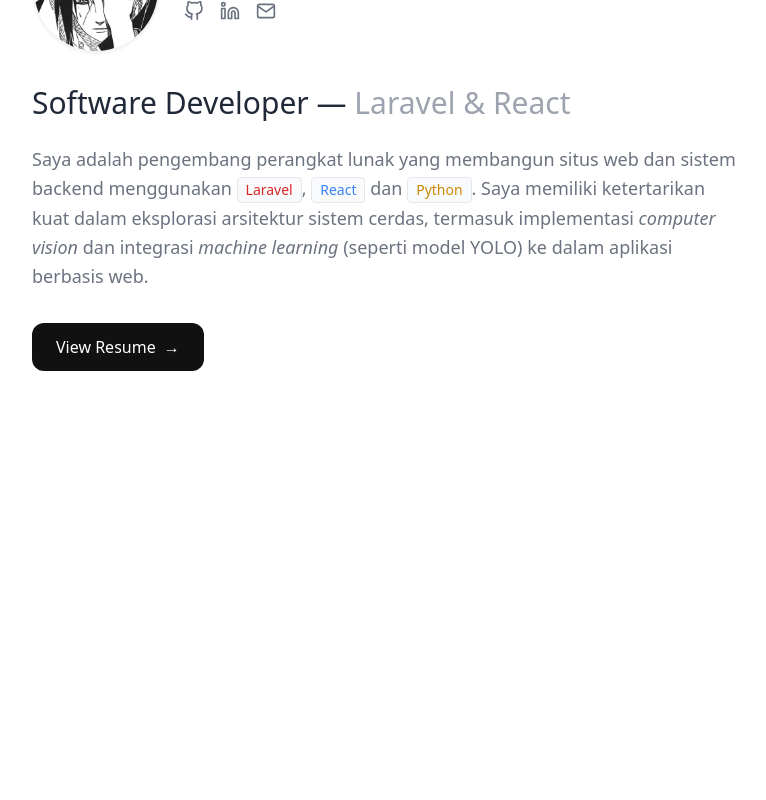
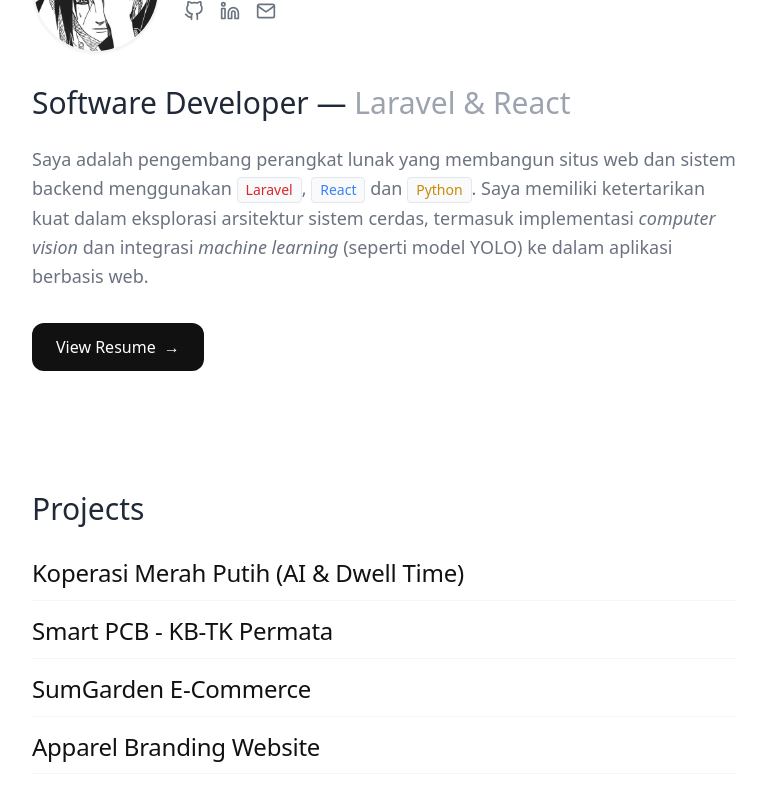
Before and after one commit to al1prahman/porto-alip-v3, a Next.js app: page / in a window 1280 px wide. Shown: the part 232-1032 px from the top of the page, without its empty margins (256-1022 px from the left). Before the commit the page ends 800 px from the top, so only its background shows below. Built offline with nearby package versions, Linux system fonts and the light colour scheme.

Commit message:
feat: add Projects component with HoverImageReveal integration; update Home component to include Projects

```diff
--- a/src/app/page.tsx
+++ b/src/app/page.tsx
@@ -2,6 +2,7 @@
 
 import Header from "@/components/Header";
 import Hero from "@/components/Hero";
+import Projects from "@/components/Projects"; // Import komponen baru
 import UserCursor from "@/components/UserCursor";
 import { useTheme } from "next-themes";
 import { useEffect, useState } from "react";
@@ -10,12 +11,10 @@ export default function Home() {
   const { resolvedTheme } = useTheme();
   const [mounted, setMounted] = useState(false);
 
-  // Mencegah hydration mismatch antara server dan client
   useEffect(() => {
     setMounted(true);
   }, []);
 
-  // Logika warna dinamis: jika dark mode, kursor putih (teks hitam). Jika light, kursor hitam (teks putih).
   const isDark = resolvedTheme === "dark";
   const cursorColor = isDark ? "#ffffff" : "#111111";
   const cursorTextColor = isDark ? "#000000" : "#ffffff";
@@ -23,7 +22,6 @@ export default function Home() {
   return (
     <div className="min-h-screen font-sans bg-white dark:bg-[#0a0a0a] text-black dark:text-white transition-colors duration-300 relative cursor-none">
 
-      {/* Kursor hanya di-render setelah komponen di-mount di klien */}
       {mounted && (
         <UserCursor
           name="Hi there!"
@@ -35,6 +33,10 @@ export default function Home() {
 
       <Header />
       <Hero />
+
+      {/* Tambahkan komponen Projects di sini */}
+      <Projects />
+
     </div>
   );
 }
--- /dev/null
+++ b/src/components/HoverImageReveal.tsx
@@ -0,0 +1,253 @@
+"use client";
+
+import { useRef, useState, type CSSProperties } from "react";
+import {
+  motion,
+  useMotionValue,
+  useSpring,
+  type Transition as MotionTransition,
+} from "framer-motion";
+
+interface Item {
+  text?: string;
+  image?: { src?: string; srcSet?: string; alt?: string };
+  link?: string;
+}
+
+interface ItemsValue {
+  itemCount?: number;
+  [key: string]: unknown;
+}
+
+const MAX_ITEMS = 6;
+
+interface FontValue {
+  fontSize?: number | string;
+  letterSpacing?: number | string;
+  lineHeight?: number | string;
+  [key: string]: unknown;
+}
+
+interface HoverImageRevealProps {
+  items?: ItemsValue;
+  font?: FontValue;
+  textColor?: string;
+  dimColor?: string;
+  align?: "left" | "center" | "right";
+  rowGap?: number;
+  imageWidth?: number;
+  imageHeight?: number;
+  rounded?: number;
+  offsetX?: number;
+  offsetY?: number;
+  followStrength?: number;
+  transition?: MotionTransition;
+  backgroundColor?: string;
+  style?: CSSProperties;
+}
+
+const DEFAULT_TRANSITION: MotionTransition = {
+  type: "spring",
+  stiffness: 400,
+  damping: 40,
+  mass: 1,
+};
+
+const alignToFlex: Record<string, CSSProperties["alignItems"]> = {
+  left: "flex-start",
+  center: "center",
+  right: "flex-end",
+};
+const alignToText: Record<string, CSSProperties["textAlign"]> = {
+  left: "left",
+  center: "center",
+  right: "right",
+};
+
+export default function HoverImageReveal({
+  items,
+  font,
+  textColor = "#FFFFFF",
+  dimColor = "#51565A",
+  align = "center",
+  rowGap = 30,
+  imageWidth = 400,
+  imageHeight = 250,
+  rounded = 16,
+  offsetX = 200,
+  offsetY = 0,
+  followStrength = 0,
+  transition = DEFAULT_TRANSITION,
+  backgroundColor = "transparent", // Diubah transparan agar menyatu dengan background utama
+  style,
+}: HoverImageRevealProps) {
+  const containerRef = useRef<HTMLDivElement>(null);
+  const [hovered, setHovered] = useState<number | null>(null);
+
+  const rawX = useMotionValue(0);
+  const rawY = useMotionValue(0);
+  const stiffness = 60 + followStrength * 5;
+  const springCfg = { stiffness, damping: 28, mass: 0.5 };
+  const x = useSpring(rawX, springCfg);
+  const y = useSpring(rawY, springCfg);
+
+  // Ambil data items dari props
+  const data = items || { itemCount: 0 };
+  const count = Math.max(1, Math.min(MAX_ITEMS, (data.itemCount as number) || 4));
+
+  const list: Item[] = [];
+  for (let i = 1; i <= count; i++) {
+    const it = data[`item${i}`] as Item | undefined;
+    list.push({
+      text: it?.text ?? `Item ${i}`,
+      image: it?.image,
+      link: it?.link,
+    });
+  }
+  const anyActive = hovered != null;
+
+  const onMove = (e: React.MouseEvent) => {
+    const rect = containerRef.current?.getBoundingClientRect();
+    if (!rect) return;
+    rawX.set(e.clientX - rect.left + offsetX);
+    rawY.set(e.clientY - rect.top + offsetY);
+  };
+
+  return (
+    <div
+      ref={containerRef}
+      onMouseMove={onMove}
+      onMouseLeave={() => setHovered(null)}
+      style={{
+        position: "relative",
+        width: "100%",
+        height: "100%",
+        overflow: "visible",
+        backgroundColor,
+        display: "flex",
+        flexDirection: "column",
+        justifyContent: "center",
+        alignItems: alignToFlex[align],
+        gap: `${rowGap}px`,
+        // PERBAIKAN 1: Hapus padding agar rata kiri dengan Hero section
+        padding: 0,
+        boxSizing: "border-box",
+        cursor: "default",
+        ...(font as CSSProperties),
+        ...style,
+      }}
+    >
+      <motion.div
+        style={{
+          position: "absolute",
+          top: 0,
+          left: 0,
+          x,
+          y,
+          translateX: "-50%",
+          translateY: "-50%",
+          width: imageWidth,
+          height: imageHeight,
+          borderRadius: rounded,
+          overflow: "hidden",
+          pointerEvents: "none",
+          zIndex: 10,
+        }}
+        animate={{ opacity: anyActive ? 1 : 0 }}
+        transition={transition}
+      >
+        {list.map((item, i) => {
+          const src = item.image?.src;
+          const yPos = hovered == null ? "100%" : i < hovered ? "-100%" : i > hovered ? "100%" : "0%";
+          return (
+            <motion.div
+              key={i}
+              initial={false}
+              animate={{ y: yPos }}
+              transition={transition}
+              style={{
+                position: "absolute",
+                inset: 0,
+                width: "100%",
+                height: "100%",
+                overflow: "hidden",
+              }}
+            >
+              {src ? (
+                <img
+                  src={src}
+                  alt={item.image?.alt || item.text || ""}
+                  style={{ width: "100%", height: "100%", objectFit: "cover", display: "block" }}
+                />
+              ) : (
+                <div style={{ width: "100%", height: "100%", background: "linear-gradient(135deg,#333,#111)" }} />
+              )}
+            </motion.div>
+          );
+        })}
+      </motion.div>
+
+      <div
+        onMouseLeave={() => setHovered(null)}
+        style={{
+          display: "flex",
+          flexDirection: "column",
+          alignItems: alignToFlex[align],
+          gap: `${rowGap}px`,
+          width: "100%",
+        }}
+      >
+        {list.map((item, i) => {
+          const isHovered = hovered === i;
+          const color = anyActive ? (isHovered ? textColor : dimColor) : textColor;
+
+          // PERBAIKAN 2: Perkecil teks di sini
+          const copyStyle: CSSProperties = {
+            display: "block",
+            color,
+            transition: "color 0.2s ease",
+            whiteSpace: "normal",
+            textAlign: alignToText[align],
+            fontFamily: "var(--font-geist-sans), sans-serif",
+            fontWeight: 500, // Diubah menjadi 500 agar lebih elegan
+            fontSize: "clamp(1.2rem, 2vw, 1.5rem)", // Diperkecil (sekitar 19px - 24px)
+            lineHeight: 1.2,
+            letterSpacing: "-0.01em",
+          };
+
+          const inner = (
+            <motion.div
+              style={{ position: "relative" }}
+              animate={{ y: isHovered ? "-6px" : "0%" }} // Efek naik diperkecil agar lebih halus
+              transition={transition}
+            >
+              <span style={copyStyle}>{item.text}</span>
+            </motion.div>
+          );
+
+          return (
+            <div
+              key={i}
+              onMouseEnter={() => setHovered(i)}
+              style={{
+                overflow: "visible",
+                cursor: "none",
+                borderBottom: `1px solid ${dimColor}30`,
+                width: "100%",
+                paddingBottom: "12px", // Sedikit dirapatkan
+              }}
+            >
+              {item.link ? (
+                <a href={item.link} style={{ textDecoration: "none", color: "inherit", cursor: "none" }}>
+                  {inner}
+                </a>
+              ) : (
+                inner
+              )}
+            </div>
+          );
+        })}
+      </div>
+    </div>
+  );
+}
--- /dev/null
+++ b/src/components/Projects.tsx
@@ -0,0 +1,66 @@
+"use client";
+
+import { useTheme } from "next-themes";
+import { useEffect, useState } from "react";
+import HoverImageReveal from "./HoverImageReveal";
+
+export default function Projects() {
+  const { resolvedTheme } = useTheme();
+  const [mounted, setMounted] = useState(false);
+
+  useEffect(() => {
+    setMounted(true);
+  }, []);
+
+  if (!mounted) return null;
+
+  const isDark = resolvedTheme === "dark";
+
+  const textColor = isDark ? "#FFFFFF" : "#111111";
+  const dimColor = isDark ? "#444444" : "#CCCCCC";
+
+  const myProjects = {
+    itemCount: 4,
+    item1: {
+      text: "Koperasi Merah Putih (AI & Dwell Time)",
+      image: { src: "https://images.unsplash.com/photo-1551288049-bebda4e38f71?q=80&w=800&auto=format&fit=crop" },
+      link: "#",
+    },
+    item2: {
+      text: "Smart PCB - KB-TK Permata",
+      image: { src: "https://images.unsplash.com/photo-1518770660439-4636190af475?q=80&w=800&auto=format&fit=crop" },
+      link: "#",
+    },
+    item3: {
+      text: "SumGarden E-Commerce",
+      image: { src: "https://images.unsplash.com/photo-1563245372-f21724e3856d?q=80&w=800&auto=format&fit=crop" },
+      link: "#",
+    },
+    item4: {
+      text: "Apparel Branding Website",
+      image: { src: "https://images.unsplash.com/photo-1576566588028-4147f3842f27?q=80&w=800&auto=format&fit=crop" },
+      link: "#",
+    },
+  };
+
+  return (
+
+    <section id="projects" className="max-w-3xl mx-auto px-4 md:px-8 py-10 relative z-10">
+      <div className="mb-8">
+        <h2 className="text-3xl font-light text-gray-800 dark:text-gray-200">Projects</h2>
+      </div>
+
+      <div className="w-full">
+        <HoverImageReveal
+          items={myProjects}
+          textColor={textColor}
+          dimColor={dimColor}
+          align="left"
+          rowGap={16} // Sedikit dirapatkan
+          imageWidth={350} // Ukuran gambar saat hover sedikit diperkecil agar pas
+          imageHeight={220}
+        />
+      </div>
+    </section>
+  );
+}
```
